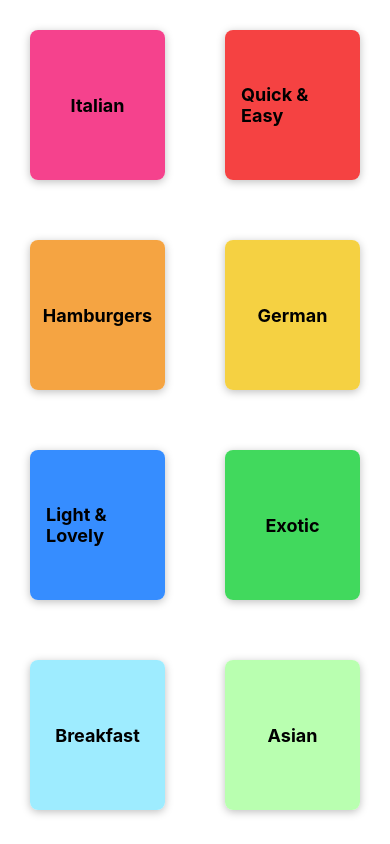
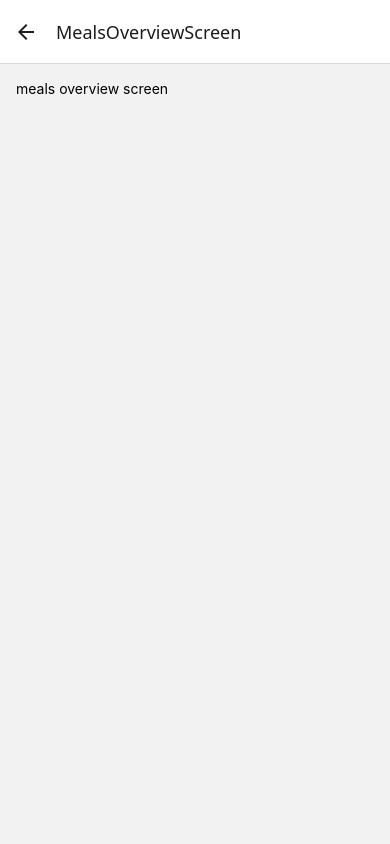
Before and after one commit to Pomi-2008/React-Native, a React Native app in the folder meals-app/: screen /MealsOverviewScreen in a window 390 px wide. Built offline with nearby package versions, Linux system fonts and the light colour scheme.

Commit message:
used navigation

```diff
--- a/meals-app/App.js
+++ b/meals-app/App.js
@@ -1,12 +1,21 @@
 import { StatusBar } from 'expo-status-bar';
 import { StyleSheet, Text, View } from 'react-native';
 import CategoryScreen from './screens/CategoryScreen';
+import { NavigationContainer } from '@react-navigation/native';
+import { createNativeStackNavigator } from '@react-navigation/native-stack';
+import MealsOverviewScreen from './screens/MealsOverViewScreen';
 
+const Stack = createNativeStackNavigator();
 export default function App() {
   return (
     <>
     <StatusBar style='light'/>
-    <CategoryScreen/>
+    <NavigationContainer>
+      <Stack.Navigator>
+      <Stack.Screen name="MealsCategories" component={CategoryScreen}/>
+      <Stack.Screen name="MealsOverviewScreen" component={MealsOverviewScreen}/>
+      </Stack.Navigator>
+    </NavigationContainer>
     </>
   );
 }
--- a/meals-app/component/CategoryGridTile.js
+++ b/meals-app/component/CategoryGridTile.js
@@ -1,11 +1,13 @@
 import { View,Pressable,Text,StyleSheet,Platform } from "react-native";
 
-function CategoryGridTile({title,color}){
+function CategoryGridTile({title,color, onPress}){
     return <View style={styles.gridItem}>
         <Pressable android_ripple={{color:'#ccc'}} style={({ pressed })=>[
             styles.button,
             pressed ? styles.buttonPreesed: null,
-        ]}>
+        ]}
+        onPress={onPress}
+        >
             <View style={[styles.innerContainer, {backgroundColor:color}]}>
                 <Text style={styles.titile}>{title}</Text>
             </View>
--- a/meals-app/package.json
+++ b/meals-app/package.json
@@ -9,11 +9,15 @@
     "web": "expo start --web"
   },
   "dependencies": {
+    "@react-navigation/native": "^7.1.24",
+    "@react-navigation/native-stack": "^7.8.5",
     "expo": "~54.0.25",
     "expo-status-bar": "~3.0.8",
     "react": "19.1.0",
     "react-dom": "19.1.0",
     "react-native": "0.81.5",
+    "react-native-safe-area-context": "~5.6.0",
+    "react-native-screens": "~4.16.0",
     "react-native-web": "^0.21.0"
   },
   "private": true
--- a/meals-app/screens/CategoryScreen.js
+++ b/meals-app/screens/CategoryScreen.js
@@ -2,11 +2,24 @@
 import { CATEGORIES } from "../data/dummy-data";
 import CategoryGridTile from '../component/CategoryGridTile';
 
-function renderCategoryItem(itemData){
-    return <CategoryGridTile title={itemData.item.title} color={itemData.item.color}/>
+
+function CategoryScreen({navigation}){
+
+    function renderCategoryItem(itemData){
+
+    function onPressHandler(){
+            navigation.navigate("MealsOverviewScreen");
+
+    }
+
+    return <CategoryGridTile
+    title={itemData.item.title}
+    color={itemData.item.color}
+    onPress={onPressHandler}
+    navigation={navigation}
+    />
 }
 
-function CategoryScreen(){
     return <FlatList
     data={CATEGORIES}
     keyExtractor={(item)=>item.id}
--- /dev/null
+++ b/meals-app/screens/MealsOverViewScreen.js
@@ -0,0 +1,18 @@
+import { View, Text, StyleSheet,Pressable } from 'react-native';
+import { MEALS } from "../data/dummy-data";
+function MealsOverviewScreen() {
+    return(
+    <View style={styles.container}>
+        <Text>meals overview screen</Text>
+    </View>
+    )
+};
+
+export default MealsOverviewScreen;
+
+const styles = StyleSheet.create({
+    container:{
+        flex:1,
+        padding:16,
+    }
+})
```
Also changed, not shown: 2 other files (tests, documents, lock files or other folders).
